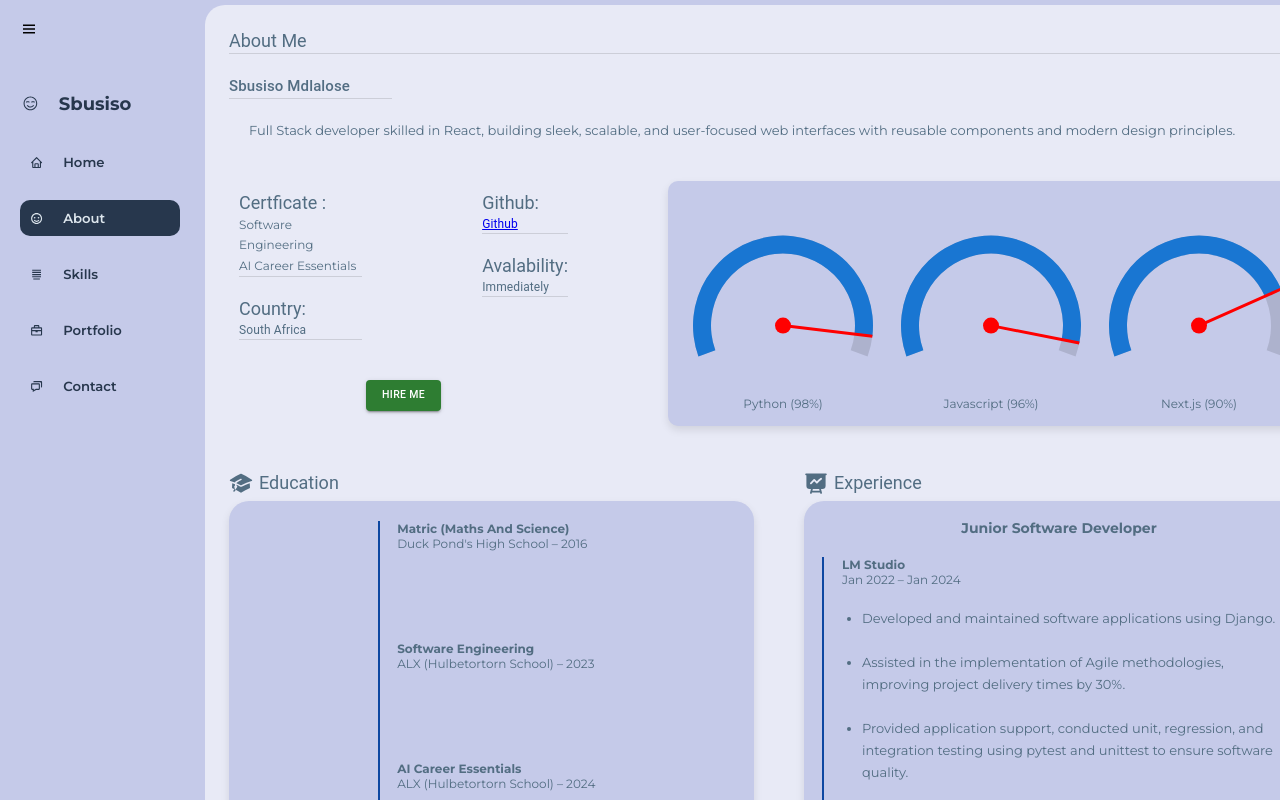
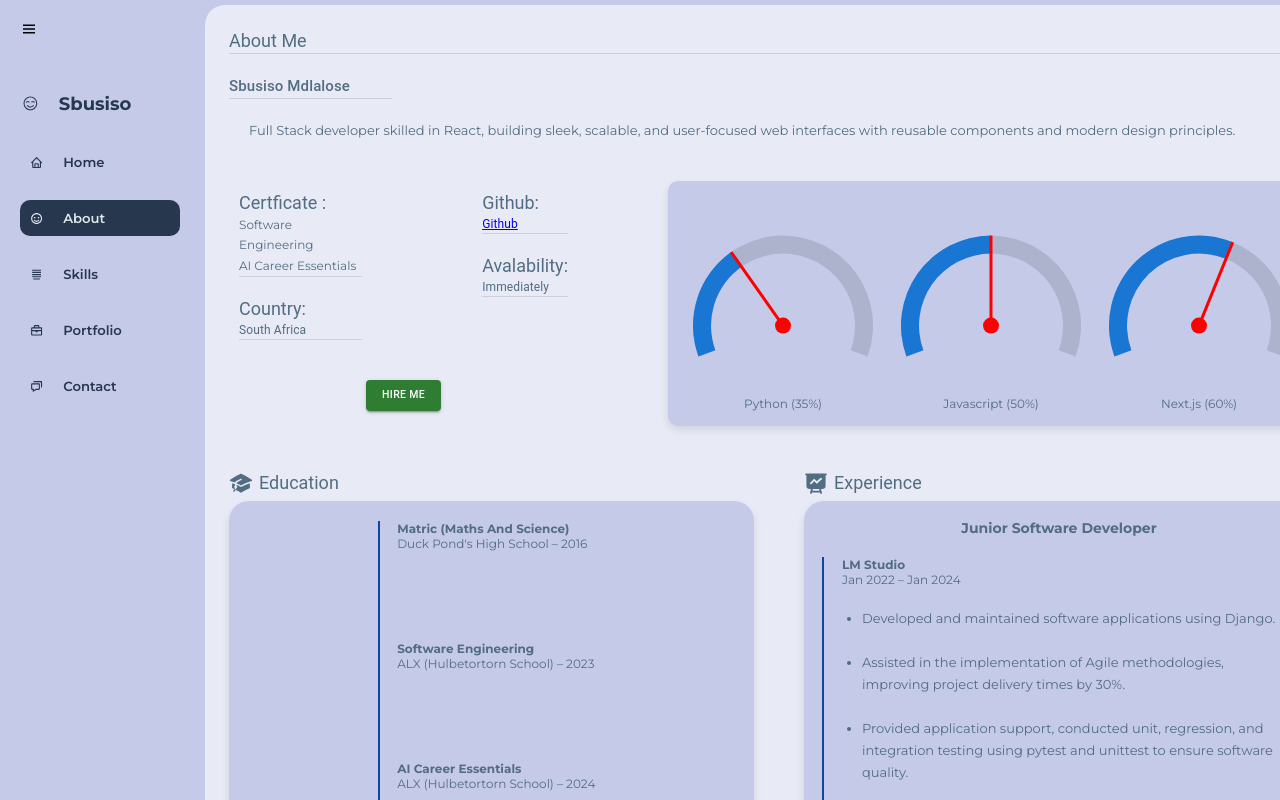
Before and after one commit to Mdlalose4life/Portfolio, a React (Vite) app: page /about in a window 1280 px wide. Shown: the top 800 px of the page. Built offline with nearby package versions, Linux system fonts and the light colour scheme.

Commit message:
Realistic

```diff
--- a/src/components/About.jsx
+++ b/src/components/About.jsx
@@ -109,15 +109,15 @@ const About = () => {
             <div className='Gauges--controller'>
               <div className='C--gauge'>
                 <PythonPointer />
-                  Python (98%)
+                  Python (35%)
               </div>
               <div className='python--gauge'>
                 <SharpPoiner />
-                  Javascript (96%)
+                  Javascript (50%)
               </div>
               <div className='Java--gauge'>
                 <ScriptGuge/>
-                  Next.js (90%)
+                  Next.js (60%)
               </div>
             </div>
           </div>
--- a/src/components/Gauges/PythonGauge.jsx
+++ b/src/components/Gauges/PythonGauge.jsx
@@ -36,7 +36,7 @@ export default function PythonPointer() {
       height={200}
       startAngle={-110}
       endAngle={110}
-      value={94}
+      value={34}
     >
       <GaugeReferenceArc />
       <GaugeValueArc />
--- a/src/components/Gauges/ScriptGauge.jsx
+++ b/src/components/Gauges/ScriptGauge.jsx
@@ -36,7 +36,7 @@ export default function ScriptGuge() {
       height={200}
       startAngle={-110}
       endAngle={110}
-      value={80}
+      value={60}
     >
       <GaugeReferenceArc />
       <GaugeValueArc />
--- a/src/components/Gauges/SharpGauge.jsx
+++ b/src/components/Gauges/SharpGauge.jsx
@@ -36,7 +36,7 @@ export default function SharpPointer() {
       height={200}
       startAngle={-110}
       endAngle={110}
-      value={96}
+      value={50}
     >
       <GaugeReferenceArc />
       <GaugeValueArc />
```
